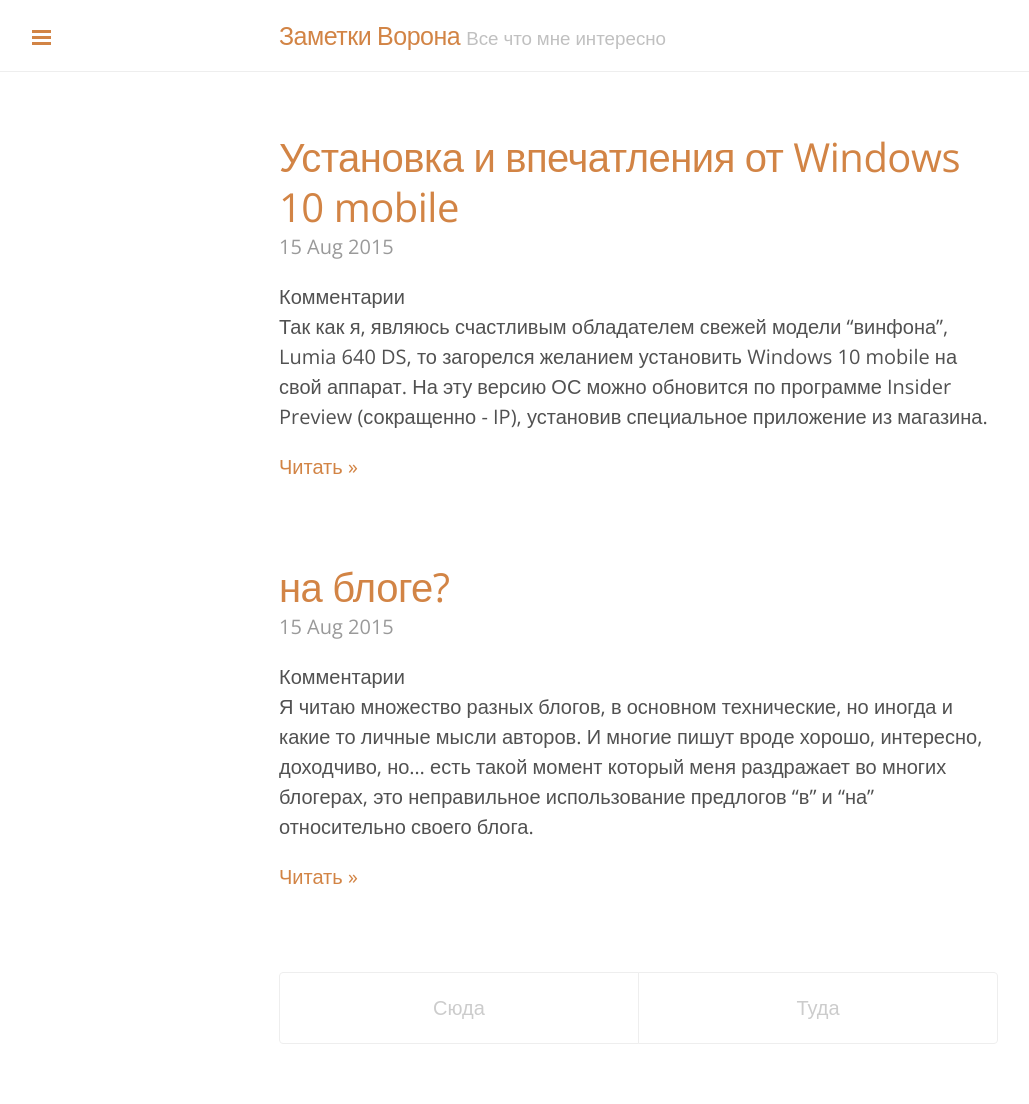
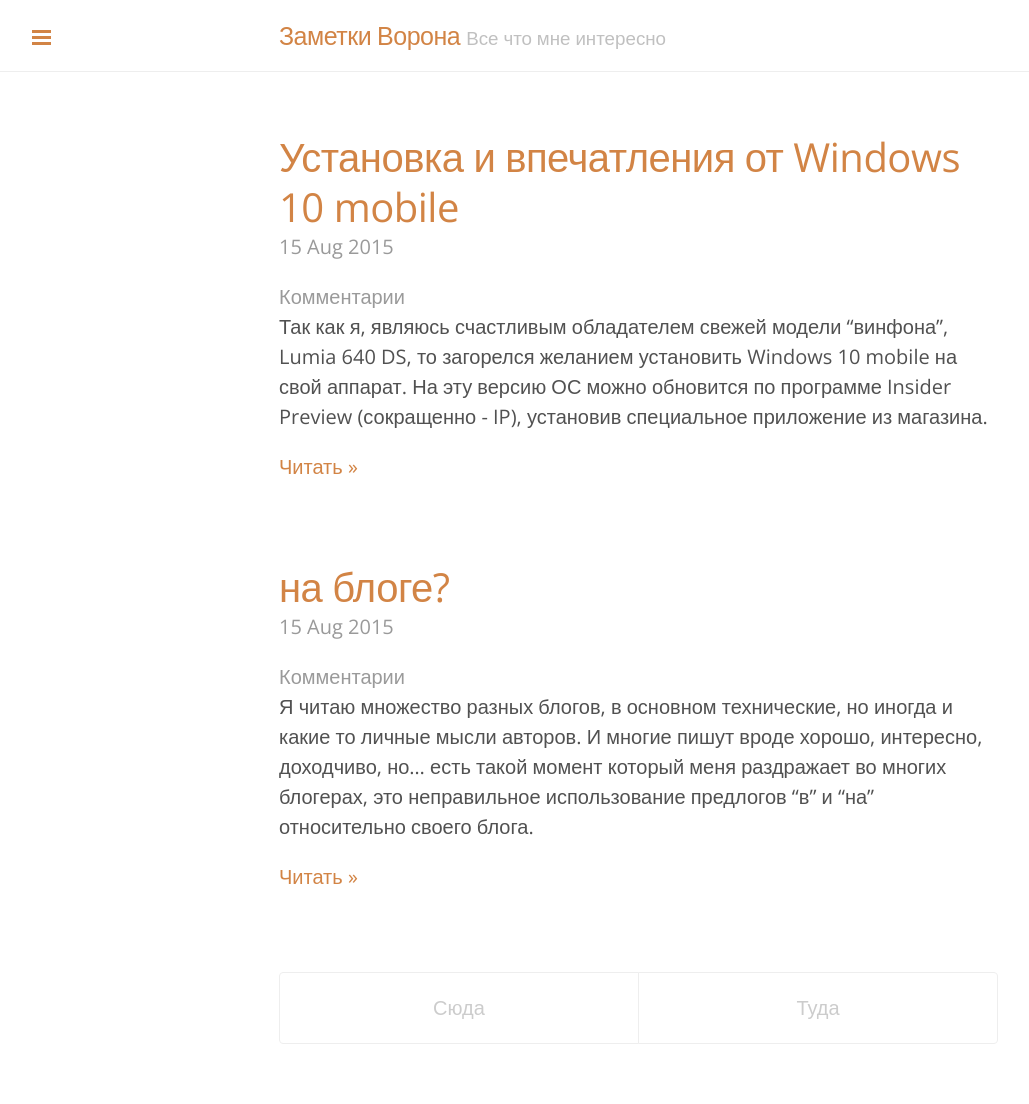
Before and after one commit to vorons/vorons.github.io, a Jekyll site: the page built from index.html, in a window 1280 px wide. Shown: the whole page, without its empty margins (1-1030 px from the left). Built offline with Jekyll 4.4.1, drawn with Linux system fonts in a browser that asks for light colours; the list of posts is cut into pages by our own code; comment, search, counter and statistics services are not loaded.

Commit message:
Update lanyon.css

```diff
--- a/public/css/lanyon.css
+++ b/public/css/lanyon.css
@@ -525,9 +525,8 @@ a.pagination-item:hover {
 .theme-base-0f .related-posts li a:hover {
   color: #8f5536;
 }
-.hc .hc_footer_logo .hc_fotter_link {
-  display: none!important;
+.disqus-comment-count {
+    margin-top: -.5rem;
+    margin-bottom: 1rem;
+    color: #9a9a9a;
 }
-.hc .hc_reply_button {
-  background: #d28445!important;
-}
```
